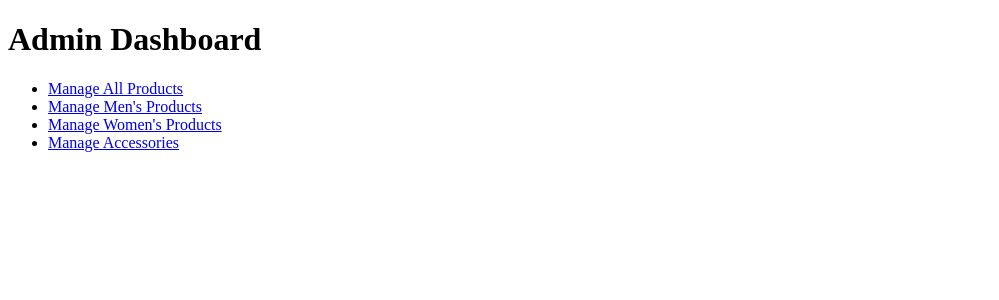
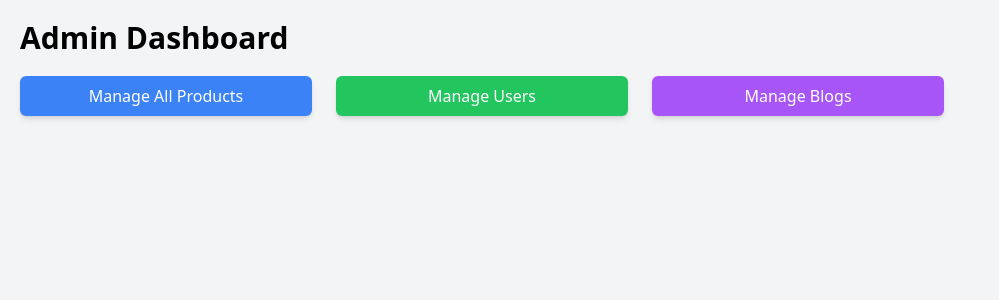
Before and after one commit to HannanLK/Clothing-store, a PHP site: page /clothing-store/app/views/admin/dashboard.php in a window 1280 px wide. Shown: the top 300 px of the page, without its empty margins (0-999 px from the left). Run offline with PHP 8.4, Linux system fonts and the light colour scheme; some libraries are stand-ins or nearby versions.

Commit message:
dashboard stage 1

```diff
--- a/app/controllers/AdminController.php
+++ b/app/controllers/AdminController.php
@@ -1,6 +1,10 @@
 <?php
 
 class AdminController extends Controller {
+
+    public function dashboard() {
+        $this->renderView('admin/dashboard');
+    }
 
     // Helper method to fetch sorted products
     private function getSortedProducts($category) {
--- a/app/route.php
+++ b/app/route.php
@@ -9,7 +9,8 @@ $routes = [
     'products/accessories' => 'ProductController@accessories',  // Accessories products page
 
     // Admin product management routes
-    'admin/dashboard' => 'AdminController@dashboard',    // Admin dashboard
+    'admin/dashboard' => 'AdminController@dashboard',
+
     'admin/products' => 'AdminController@products',      // General product management
     'admin/mens' => 'AdminController@mens',              // Men's product management
     'admin/womens' => 'AdminController@womens',          // Women's product management
--- a/app/views/admin/dashboard.php
+++ b/app/views/admin/dashboard.php
@@ -2,16 +2,34 @@
 <html lang="en">
 <head>
     <meta charset="UTF-8">
+    <meta name="viewport" content="width=device-width, initial-scale=1.0">
     <title>Admin Dashboard</title>
+    <script src="https://cdn.tailwindcss.com"></script>
 </head>
-<body>
-    <h1>Admin Dashboard</h1>
+<body class="bg-gray-100">
 
-    <ul>
-        <li><a href="/clothing-store/public/admin/products">Manage All Products</a></li>
-        <li><a href="/clothing-store/public/admin/mens">Manage Men's Products</a></li>
-        <li><a href="/clothing-store/public/admin/womens">Manage Women's Products</a></li>
-        <li><a href="/clothing-store/public/admin/accessories">Manage Accessories</a></li>
-    </ul>
+    <div class="container mx-auto p-5">
+        <h1 class="text-3xl font-bold mb-5">Admin Dashboard</h1>
+
+        <div class="grid grid-cols-1 sm:grid-cols-2 md:grid-cols-3 lg:grid-cols-4 gap-6">
+            <!-- Products Management -->
+            <a href="/clothing-store/public/admin/products" class="bg-blue-500 text-white px-4 py-2 rounded-md shadow-md text-center">
+                Manage All Products
+            </a>
+
+            <!-- Users Management -->
+            <a href="/clothing-store/public/admin/users" class="bg-green-500 text-white px-4 py-2 rounded-md shadow-md text-center">
+                Manage Users
+            </a>
+
+            <!-- Blogs Management -->
+            <a href="/clothing-store/public/admin/blogs" class="bg-purple-500 text-white px-4 py-2 rounded-md shadow-md text-center">
+                Manage Blogs
+            </a>
+
+            <!-- Add more links as needed -->
+        </div>
+    </div>
+
 </body>
 </html>
```
